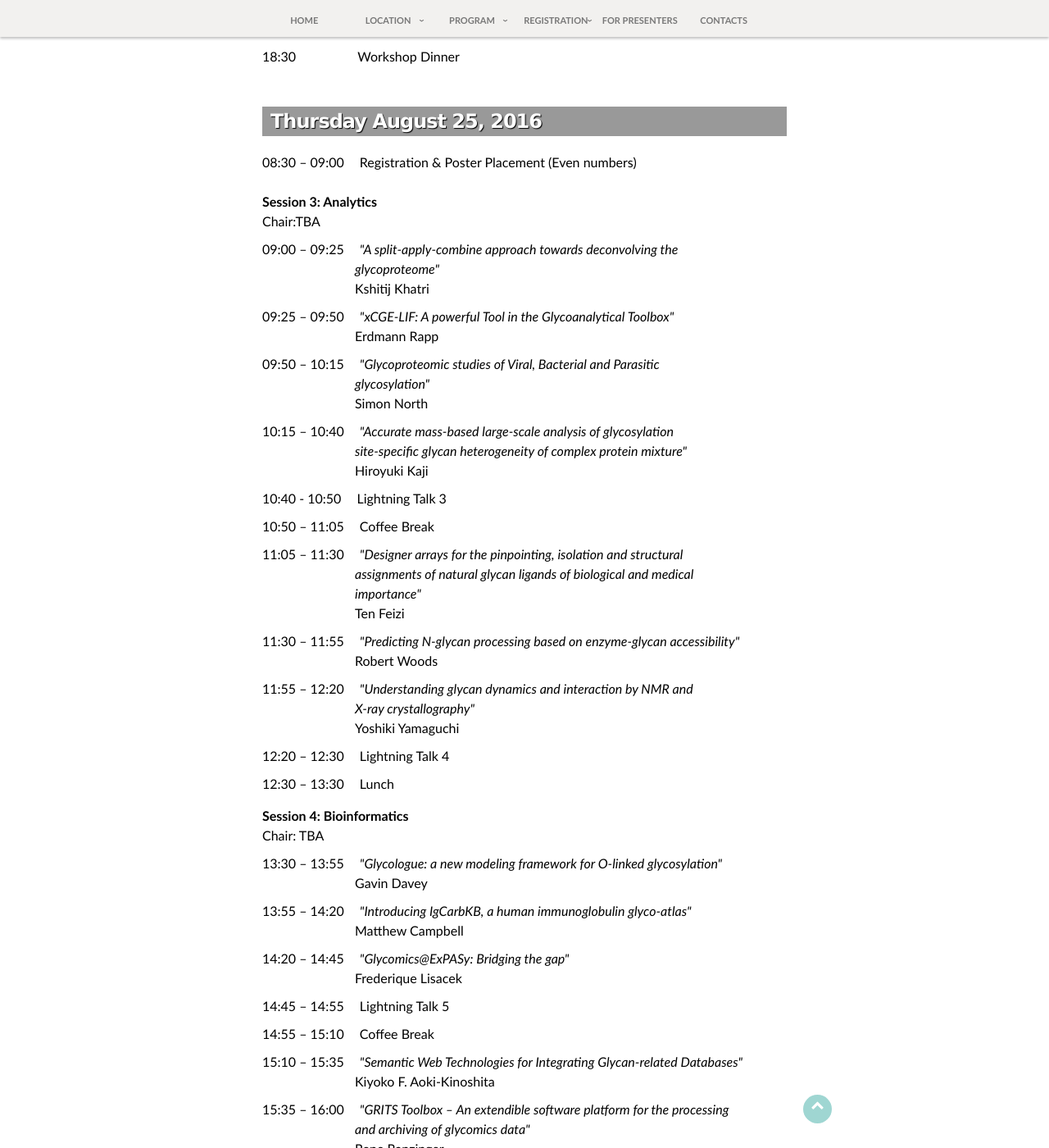
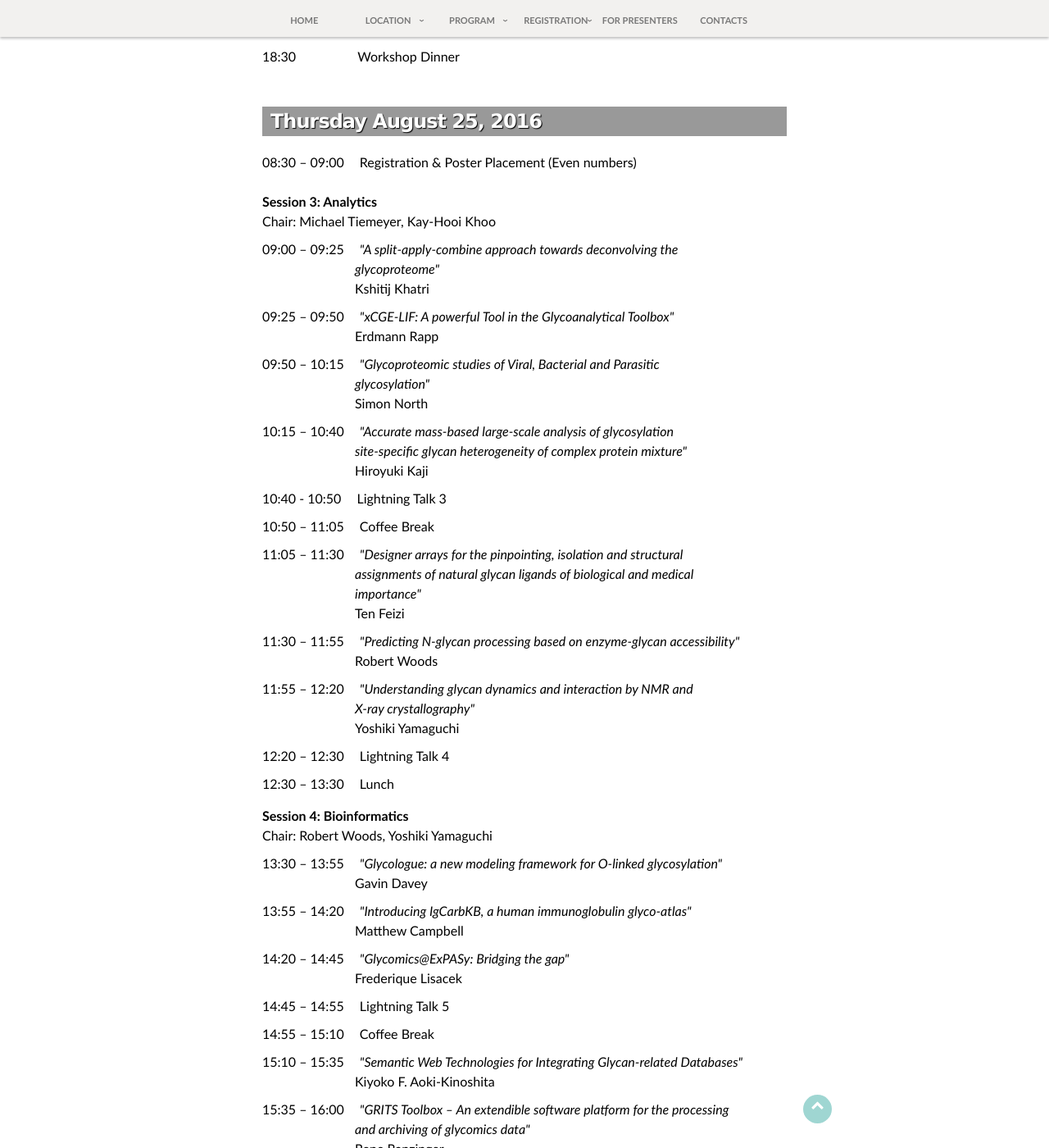
Before and after one commit to yamazakiM/WarrenWorkshop2016, a Jekyll site: the page built from program/index.md, in a window 1280 px wide and 1400 px high, scrolled down 1874 px. Shown: the whole window at 82% size. Built offline with Jekyll 4.4.1, drawn with Linux system fonts in a browser that asks for light colours; nearby versions of some CDN libraries; library files that are not in the unit come from our copies; some of the changed text lies outside the part shown.

Commit message:
Update index.md

```diff
--- a/program/index.md
+++ b/program/index.md
@@ -44,7 +44,7 @@ Hokkaido University<br>
 
 <p><strong>Session 1: Glycobiology</strong>
 	<br>
-	<span>Chair: TBA</span>
+	<span>Chair: Jianxin Gu</span>
 		<br>
 	<span style="display:inline-block; width=130px; margin-top:10px; margin-right:15px">10:00 – 10:25</span>
 	<span style="font-style:italic">"Eliminating Ambiguity in Glycan Sequencing by MS<sup style="vertical-align:super">n</sup> Disassembly "</span>
@@ -98,7 +98,7 @@ Hokkaido University<br>
 <p>
 	<strong>Session 2: Analytics</strong>
 	<br>
-	<span>Chair: TBA</span>
+	<span>Chair: Kshitij Khatri</span>
 	<br>
 	<span style="display:inline-block; width=130px; margin-top:10px; margin-right:15px">16:00 – 16:25</span>
 	<span style="font-style:italic">"Rapid throughput glycomic in analysis of human milk glycoconjugates"</span>
@@ -148,7 +148,7 @@ Hokkaido University<br>
 	<br>
 	<strong>Session 3: Analytics</strong>
 	<br>
-	<span>Chair:TBA</span>
+	<span>Chair: Michael Tiemeyer, Kay-Hooi Khoo</span>
 	<br>
 	<span style="display:inline-block; width=130px; margin-top:10px; margin-right:15px">09:00 – 09:25</span>
 	<span style="font-style:italic">"A split-apply-combine approach towards deconvolving the
@@ -220,7 +220,7 @@ Hokkaido University<br>
 <p>
 	<strong>Session 4: Bioinformatics</strong>
 	<br>
-	<span>Chair: TBA</span>
+	<span>Chair: Robert Woods, Yoshiki Yamaguchi</span>
 	<br>
 	<span style="display:inline-block; width=130px; margin-top:10px; margin-right:15px">13:30 – 13:55</span>
 	<span style="font-style:italic">"Glycologue: a new modeling framework for O-linked glycosylation"</span>
@@ -283,7 +283,7 @@ Hokkaido University<br>
 	<br>
     <strong>Session 5: Glycobiology/Computational Glycobiology</strong>
     <br>
-	<span>Chair: TBA</span>
+	<span>Chair: James Paulson</span>
 	<br>
 	<span style="display:inline-block; width=130px; margin-top:10px; margin-right:15px">09:30 – 09:55</span>
 	<span style="font-style:italic">"Shaping Glycans by DNA Scissors and Turning Glycosciences Into
```
